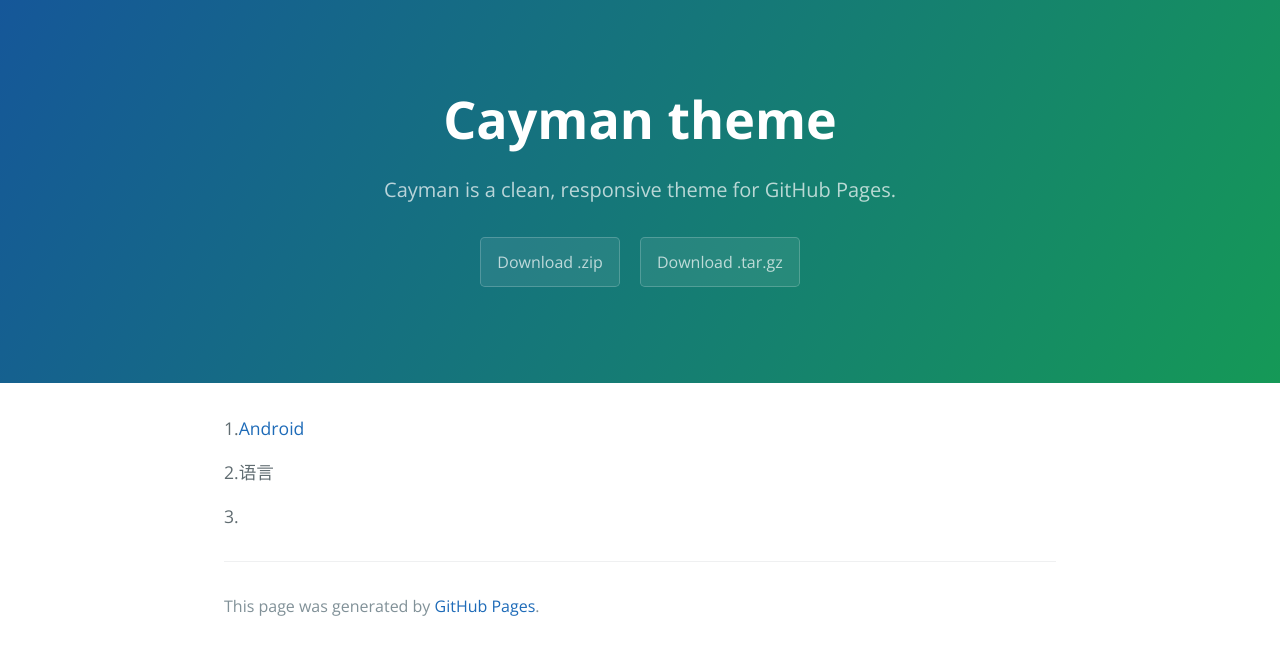
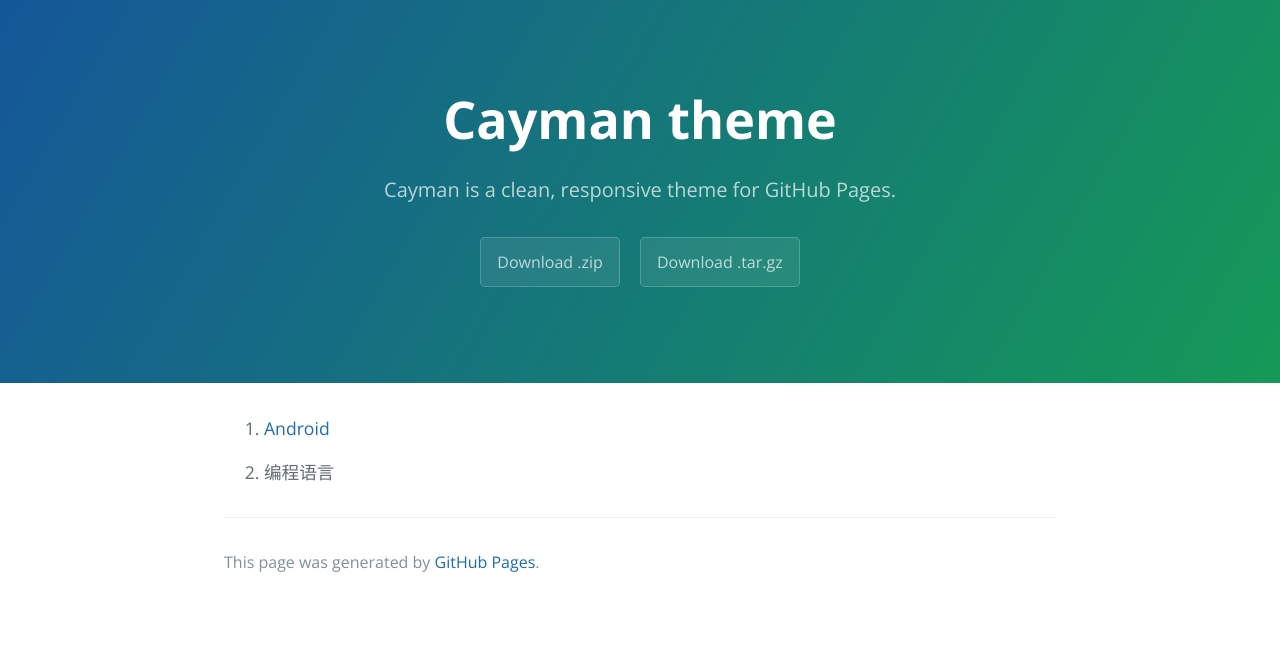
Before and after one commit to EricChenYS/EricChenYS.github.io, a Jekyll site: the page built from index.md, in a window 1280 px wide. Shown: the top 655 px of the page. Built offline with Jekyll 4.4.1, drawn with Linux system fonts in a browser that asks for light colours; our own code applies the rules of GitHub Pages for plain Markdown files.

Commit message:
Update index.md

```diff
--- a/index.md
+++ b/index.md
@@ -1,6 +1,4 @@
 
-1.[Android](./docs/Android.md)
+1. [Android](./docs/Android.md)
 
-2.语言
-
-3.
+2. 编程语言
```
